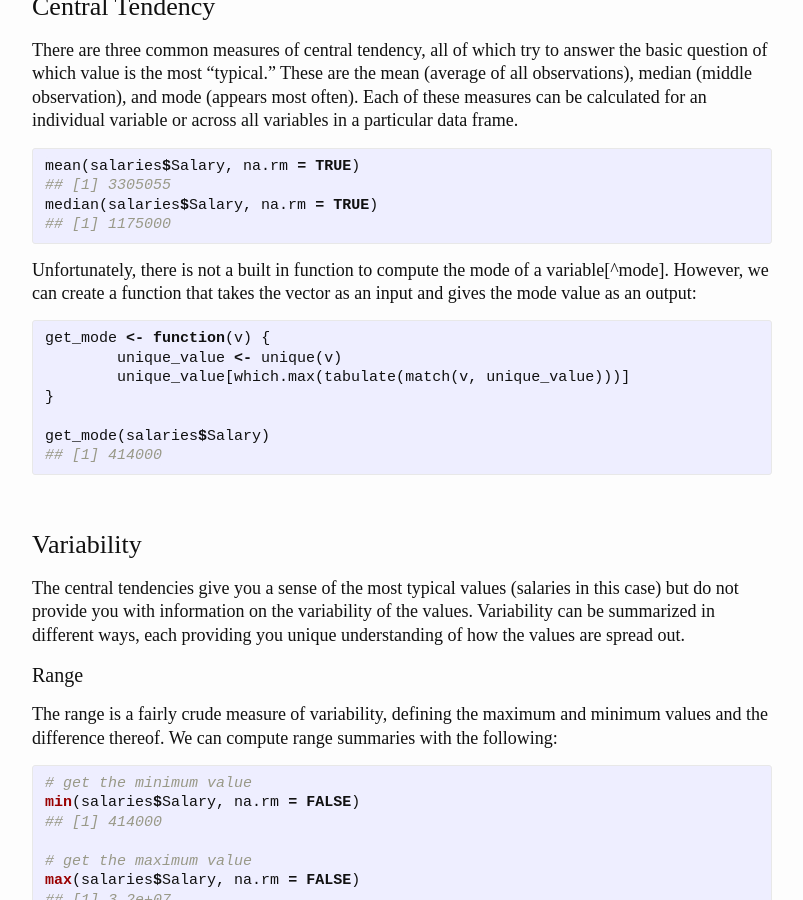
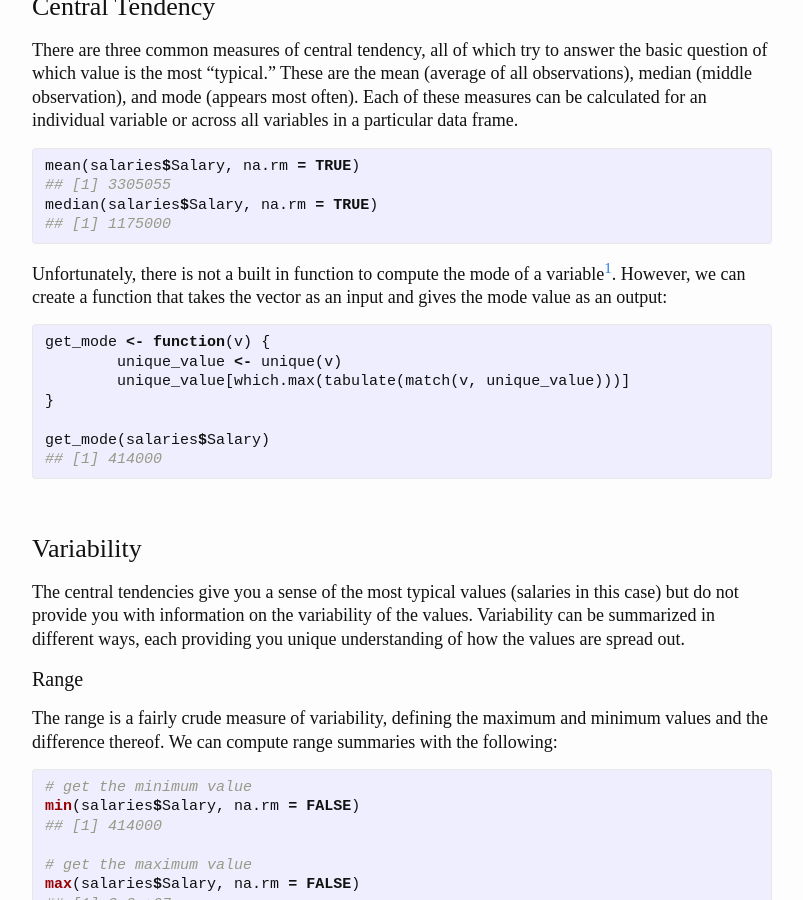
Before and after one commit to bradleyboehmke/bradleyboehmke, a Jekyll site: the page built from tutorials/descriptives_numeric.md, in a window 1280 px wide and 900 px high, scrolled down 642 px. Shown: the whole window, without its empty margins (238-1041 px from the left). Built offline with Jekyll 4.4.1, drawn with Linux system fonts in a browser that asks for light colours; some of the changed text lies outside the part shown.

Commit message:
Update descriptives_numeric.md

```diff
--- a/tutorials/descriptives_numeric.md
+++ b/tutorials/descriptives_numeric.md
@@ -282,3 +282,11 @@
 <img src="descriptive-statistics_files/figure-html/unnamed-chunk-15-1.png" style="display: block; margin: auto;" />
 
 <a href="#top">Go to top</a>
+
+<br>
+
+<br>
+
+[^mode]: There is a `mode()` function in R; however, it is used to get or set the type or storage mode of an object rather than to compute the statistical mode of a variable.
+
+[^disagreement]: See Hyndman, R. & Fan, Y. (1996). Sample Quantiles in Statistical Packages, **The American Statistician, 50*(4), 361-365 for more discussion.
```
